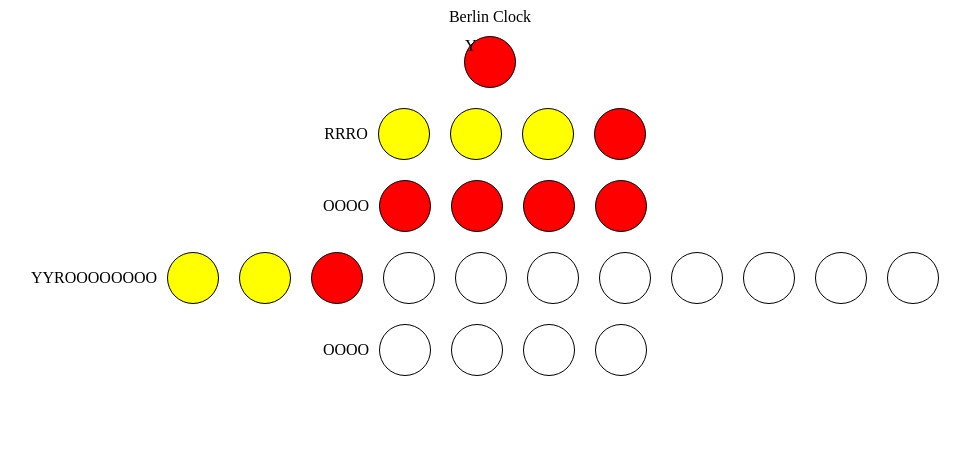
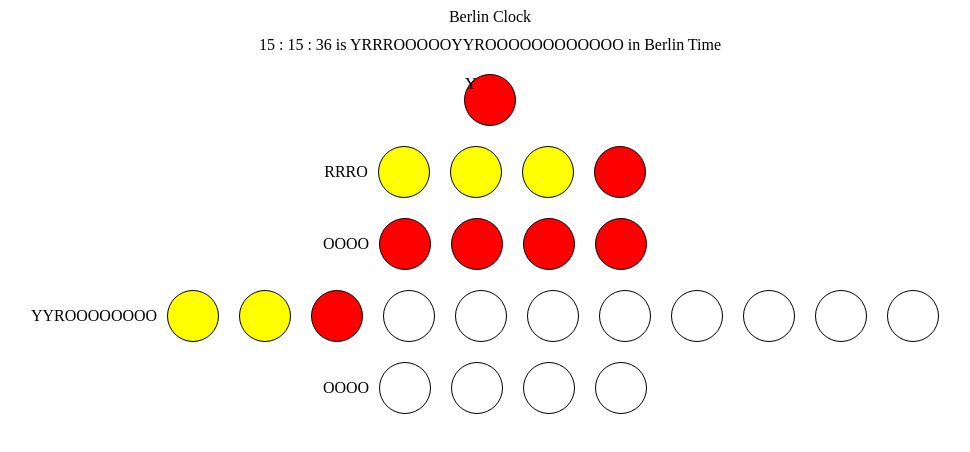
Before and after one commit to 0xNeolik/Berlin-Kata, a React (Create React App) app: page / in a window 1280 px wide. Shown: the top 452 px of the page, without its empty margins (150-1120 px from the left). Built offline with nearby package versions, Linux system fonts and the light colour scheme.

Commit message:
Add converter block

```diff
--- a/src/Components/DigitalClock.js
+++ b/src/Components/DigitalClock.js
@@ -5,12 +5,21 @@ import {
   singleHoursLights,
   fiveMinutesLights,
   singleMinutesLights,
+  getBerlinTime,
 } from "../ClockLogic/ClockLogic";
 import "./DigitalClock.css";
 
 export default function DigitalClock({ seconds, minutes, hours }) {
+  const berlinTime = getBerlinTime(seconds, minutes, hours);
+  const digitalTime = `${hours} : ${minutes} : ${seconds}`;
   return (
     <div data-test="clock" id="clock">
+      <div className="row">
+        <div data-test="berlin-time-converter">
+          <span>{digitalTime}</span> is{" "}
+          <span data-test="berlin-time-value">{berlinTime}</span> in Berlin Time
+        </div>
+      </div>
       <div className="row">
         <div
           data-test="clock-seconds"
```
